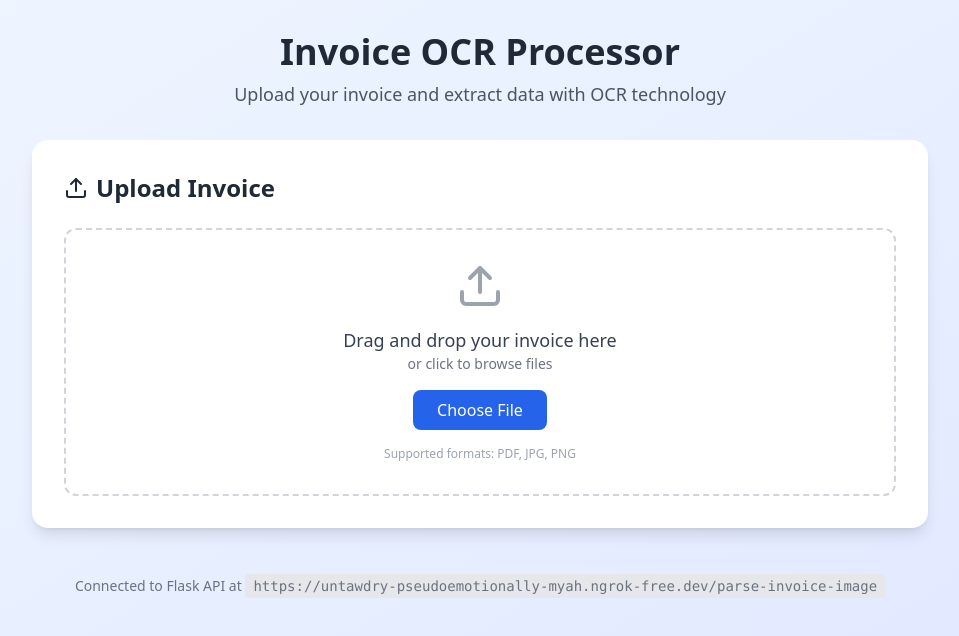
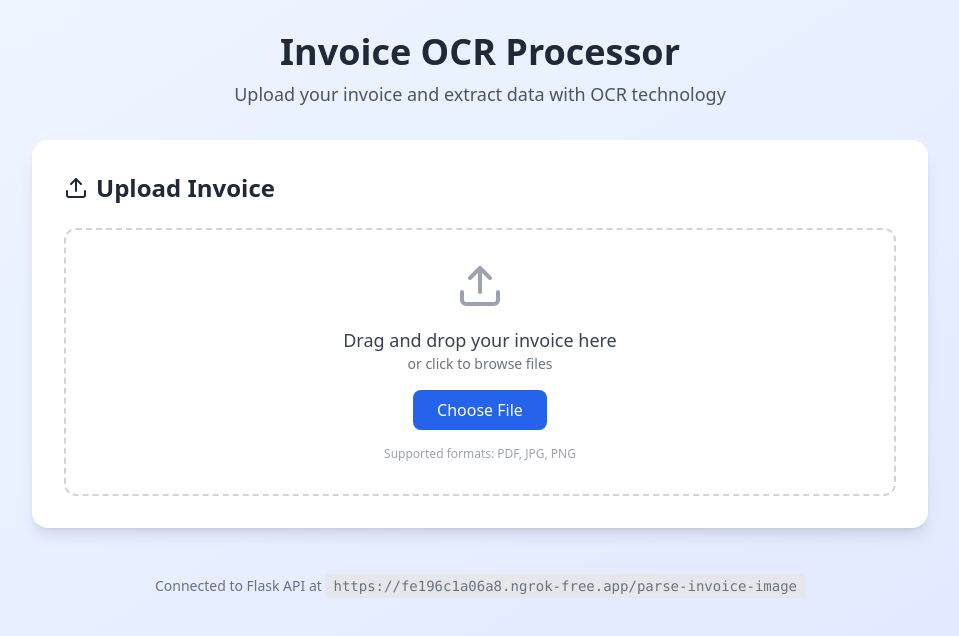
Before and after one commit to AlphaAnas/OCR-for-ISL, a React (Vite) app in the folder frontend/: page / in a window 1280 px wide. Shown: the top 636 px of the page, without its empty margins (160-1119 px from the left). Built offline with nearby package versions, Linux system fonts and the light colour scheme.

Commit message:
Update app.py

```diff
--- a/frontend/src/App.tsx
+++ b/frontend/src/App.tsx
@@ -7,7 +7,7 @@ interface OCRResult {
 
 
 
-const BACKEND_URL = 'https://untawdry-pseudoemotionally-myah.ngrok-free.dev/parse-invoice-image';
+const BACKEND_URL = 'https://fe196c1a06a8.ngrok-free.app/parse-invoice-image';
 
 function App() {
   const [file, setFile] = useState<File | null>(null);
```
